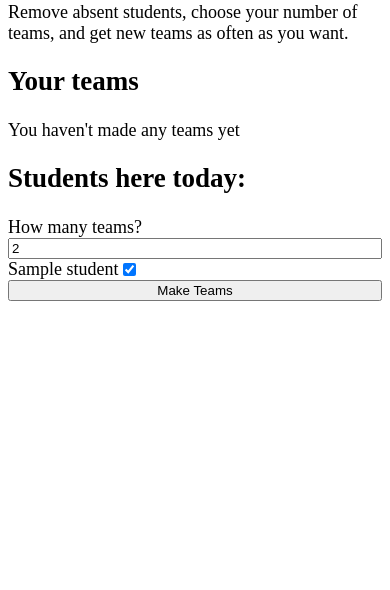
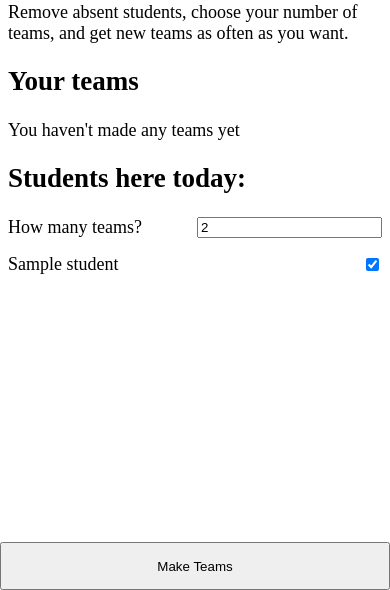
Before and after one commit to markoco14/team-generator, a Python web app: template templates/classes/show.html in a window 390 px wide. Shown: the part 254-844 px from the top of the page. Run offline with Jinja, Linux system fonts and the light colour scheme; the template is opened without the code that fills it: most values are stand-ins (such as "Sample title", 1, 10 or a date in 2020).

Commit message:
style make teams button for mobile

```diff
--- a/static/styles.css
+++ b/static/styles.css
@@ -24,18 +24,35 @@ header > div {
 }
 
 form {
-    display: flex;
-    flex-direction: column;
+    max-width: 500px;
 
-    max-width: 500px;
+    #teams-button {
+        position: fixed;
+        bottom: 0;
+        left: 0;
+        width: 100%;
+        height: 48px;
+        margin: 1rem 0 0 0;
+    }
 
     .input-group {
         display: flex;
         flex-direction: column;
+        margin: 0 0 1rem 0;
     }
 
-    .checkbox-group {
+    .quantity {
         display: flex;
+        flex-direction: row;
+        width: 100%;
+        justify-content: space-between;
+    }
+
+
+    .checkbox-group label {
+        display: flex;
+        width: 100%;
+        justify-content: space-between;
     }
 
     .error {
@@ -48,6 +65,18 @@ form {
 
 }
 
+/* Media query for screens larger than typical mobile phones */
+@media screen and (min-width: 400px) {
+    form {
+        #teams-button {
+            position: static; /* Button no longer fixed at bottom */
+            width: auto;
+            height: auto;
+            margin-top: 1rem;
+        }
+    }
+}
+
 ul {
     padding: 0;
     list-style-type: none;
--- a/templates/classes/show.html
+++ b/templates/classes/show.html
@@ -14,15 +14,19 @@
         hx-post="/make-teams"
         hx-target="#teams"
         >
-        <label for="quantity">How many teams?</label>
-        <input id="quantity" name="number-of-teams" type="number" value="2"/>
+        <div class="input-group quantity">
+            <label for="quantity">How many teams?</label>
+            <input id="quantity" name="number-of-teams" type="number" value="2"/>
+        </div>
         {% for student in students %}
         <div class="checkbox-group">
-            <label for="student-{{student[0]}}">{{student.name}}</label>
-            <input id="student-{{student[0]}}" name="students" type="checkbox" checked value="{{student.name}}">
+            <label for="student-{{student[0]}}">
+                <span>{{student.name}}</span>
+                <input id="student-{{student[0]}}" name="students" type="checkbox" checked value="{{student.name}}">
+            </label>
         </div>
         {% endfor %}
-        <button type="submit">Make Teams</button>
+        <button id="teams-button" type="submit">Make Teams</button>
     </form>
     {% else %}
     <p>Oops. There are no students in this class.</p>
```
